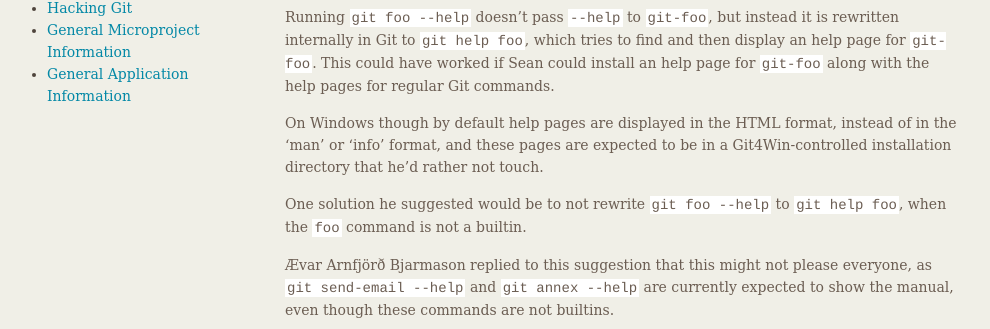
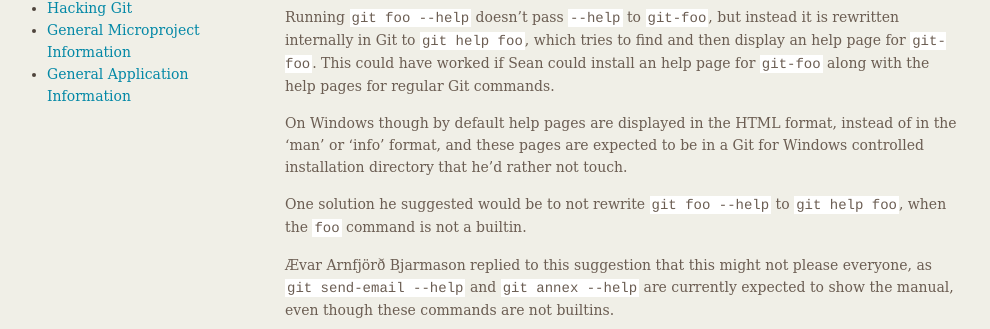
Before and after one commit to git/git.github.io, a Jekyll site: the page built from rev_news/drafts/edition-83.md, in a window 1280 px wide and 900 px high. Shown: the part 405-734 px from the top of the window, without its empty margins (149-1139 px from the left). Built offline with Jekyll 4.4.1, drawn with Linux system fonts in a browser that asks for light colours.

Commit message:
rn-83: spell out Git for Windows
It's likely better to spell out Git for Windows as not everyone
might immediately understand what Git4Win refers to.

```diff
--- a/rev_news/drafts/edition-83.md
+++ b/rev_news/drafts/edition-83.md
@@ -41,8 +41,8 @@ This edition covers what happened during the month of December 2021.
 
   On Windows though by default help pages are displayed in the HTML
   format, instead of in the 'man' or 'info' format, and these pages
-  are expected to be in a Git4Win-controlled installation directory
-  that he'd rather not touch.
+  are expected to be in a Git for Windows controlled installation
+  directory that he'd rather not touch.
 
   One solution he suggested would be to not rewrite `git foo --help`
   to `git help foo`, when the `foo` command is not a builtin.
```
